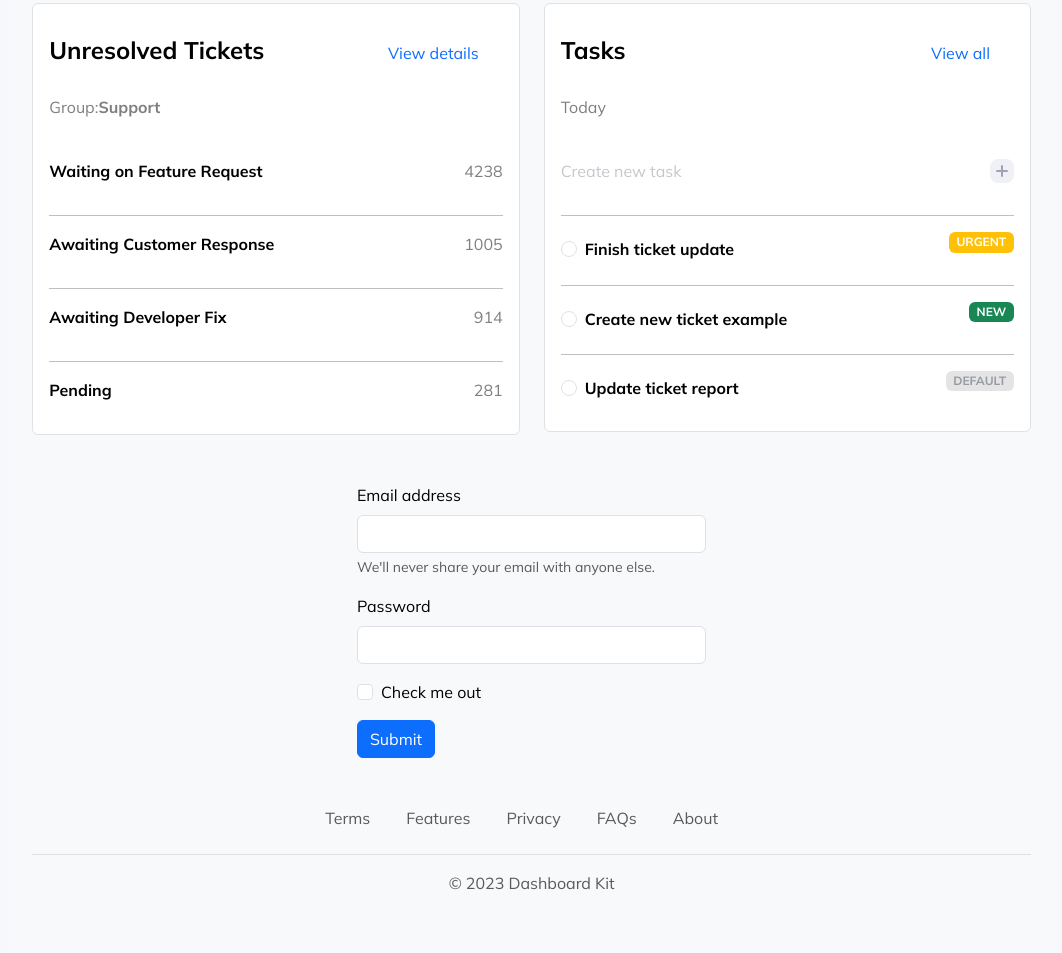
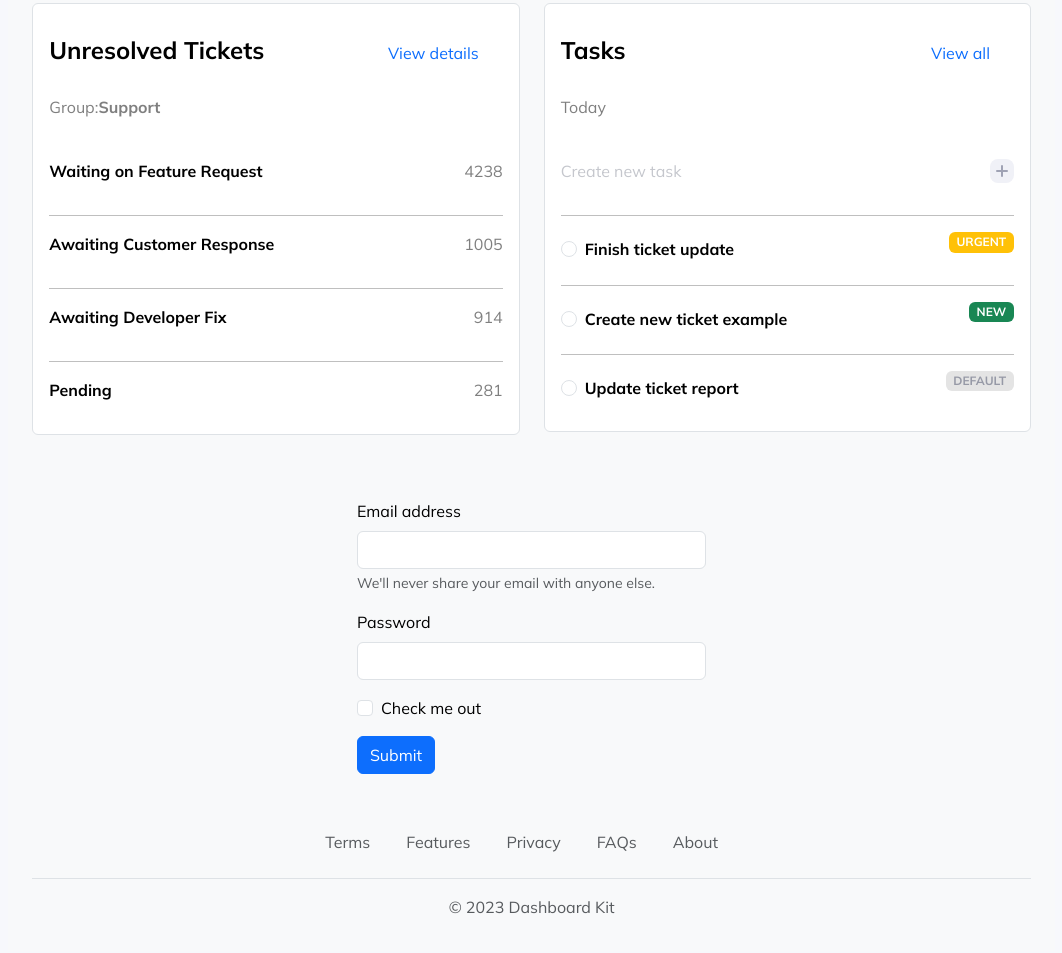
Before and after one commit to ChatFer/INM320SAA-Bootstrap, a website: page public/index.html in a window 1280 px wide. Shown: the part 865-1818 px from the top of the page, without its empty margins (213-1275 px from the left). Drawn offline with nearby package versions, Linux system fonts and the light colour scheme.

Commit message:
spacing update

```diff
--- a/public/index.html
+++ b/public/index.html
@@ -435,7 +435,7 @@
             </section>
 
             <!--Form here-->
-            <form class="col flex-row align-items-center justify-content-center h-100 p-0">
+            <form class="col mt-3 flex-row align-items-center justify-content-center h-100 p-0">
                 <div class="mb-3">
                     <label for="exampleInputEmail1" class="form-label">Email address</label>
                     <input type="email" class="form-control" id="exampleInputEmail1" aria-describedby="emailHelp">
@@ -453,7 +453,7 @@
             </form>
 
             <!-- Footer here-->
-            <footer class="py-3 my-4">
+            <footer class="mt-5 mb-1">
                 <ul class="nav justify-content-center border-bottom pb-3 mb-3">
                     <li class="nav-item"><a href="#" class="nav-link px-2 text-body-secondary">Terms</a></li>
                     <li class="nav-item"><a href="#" class="nav-link px-2 text-body-secondary">Features</a></li>
```
